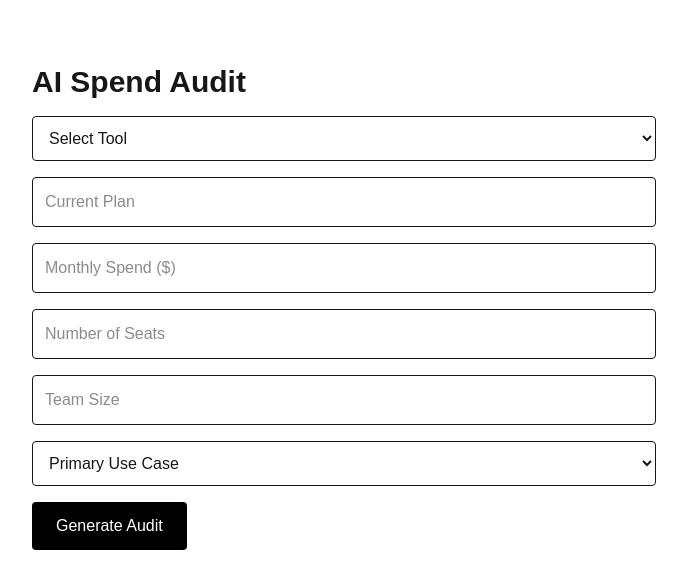
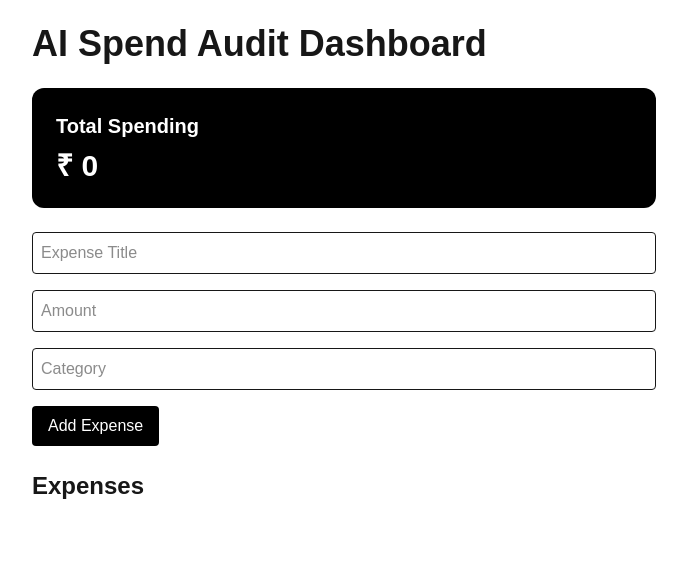
Before and after one commit to Aanya2806/ai-spend-audit, a Next.js app: page / in a window 1280 px wide. Shown: the top 588 px of the page, without its empty margins (296-983 px from the left). Built offline with nearby package versions, Linux system fonts and the light colour scheme.

Commit message:
Day 2: Added expense tracking and dashboard summary

```diff
--- /dev/null
+++ b/app/components/ExpenseList.tsx
@@ -0,0 +1,39 @@
+type Expense = {
+  id: number;
+  title: string;
+  amount: number;
+  category: string;
+};
+
+export default function ExpenseList({
+  expenses,
+}: {
+  expenses: Expense[];
+}) {
+  return (
+    <div className="mt-6">
+      <h2 className="text-2xl font-bold mb-4">
+        Expenses
+      </h2>
+
+      <div className="space-y-4">
+        {expenses.map((expense) => (
+          <div
+            key={expense.id}
+            className="border p-4 rounded-lg shadow"
+          >
+            <h3 className="font-semibold">
+              {expense.title}
+            </h3>
+
+            <p>₹ {expense.amount}</p>
+
+            <p className="text-gray-500 text-sm">
+              {expense.category}
+            </p>
+          </div>
+        ))}
+      </div>
+    </div>
+  );
+}
--- a/app/components/SpendForm.tsx
+++ b/app/components/SpendForm.tsx
@@ -2,111 +2,76 @@
 
 import { useState } from "react";
 
-export default function SpendForm() {
-  const [formData, setFormData] = useState({
-    tool: "",
-    plan: "",
-    monthlySpend: "",
-    seats: "",
-    teamSize: "",
-    useCase: "",
-  });
+type Expense = {
+  id: number;
+  title: string;
+  amount: number;
+  category: string;
+};
 
-  const handleChange = (
-    e: React.ChangeEvent<HTMLInputElement | HTMLSelectElement>
-  ) => {
-    setFormData({
-      ...formData,
-      [e.target.name]: e.target.value,
-    });
-  };
+export default function SpendForm({
+  addExpense,
+}: {
+  addExpense: (expense: Expense) => void;
+}) {
+  const [title, setTitle] = useState("");
+  const [amount, setAmount] = useState("");
+  const [category, setCategory] = useState("");
 
   const handleSubmit = (e: React.FormEvent) => {
     e.preventDefault();
 
-    console.log(formData);
+    const newExpense: Expense = {
+      id: Date.now(),
+      title,
+      amount: Number(amount),
+      category,
+    };
+
+    addExpense(newExpense);
+
+    setTitle("");
+    setAmount("");
+    setCategory("");
   };
 
   return (
     <form
       onSubmit={handleSubmit}
-      className="max-w-2xl mx-auto space-y-4 p-6"
+      className="space-y-4 mt-6"
     >
-      <h2 className="text-3xl font-bold">AI Spend Audit</h2>
-
-      <select
-        name="tool"
-        value={formData.tool}
-        onChange={handleChange}
-        className="w-full border p-3 rounded"
-      >
-        <option value="">Select Tool</option>
-        <option value="ChatGPT">ChatGPT</option>
-        <option value="Claude">Claude</option>
-        <option value="Cursor">Cursor</option>
-        <option value="Copilot">GitHub Copilot</option>
-        <option value="Gemini">Gemini</option>
-        <option value="OpenAI API">OpenAI API</option>
-        <option value="Anthropic API">Anthropic API</option>
-        <option value="Windsurf">Windsurf</option>
-        <option value="v0">v0</option>
-      </select>
-
       <input
         type="text"
-        name="plan"
-        placeholder="Current Plan"
-        value={formData.plan}
-        onChange={handleChange}
-        className="w-full border p-3 rounded"
+        placeholder="Expense Title"
+        value={title}
+        onChange={(e) => setTitle(e.target.value)}
+        className="border p-2 rounded w-full"
+        required
       />
 
       <input
         type="number"
-        name="monthlySpend"
-        placeholder="Monthly Spend ($)"
-        value={formData.monthlySpend}
-        onChange={handleChange}
-        className="w-full border p-3 rounded"
+        placeholder="Amount"
+        value={amount}
+        onChange={(e) => setAmount(e.target.value)}
+        className="border p-2 rounded w-full"
+        required
       />
 
       <input
-        type="number"
-        name="seats"
-        placeholder="Number of Seats"
-        value={formData.seats}
-        onChange={handleChange}
-        className="w-full border p-3 rounded"
+        type="text"
+        placeholder="Category"
+        value={category}
+        onChange={(e) => setCategory(e.target.value)}
+        className="border p-2 rounded w-full"
+        required
       />
-
-      <input
-        type="number"
-        name="teamSize"
-        placeholder="Team Size"
-        value={formData.teamSize}
-        onChange={handleChange}
-        className="w-full border p-3 rounded"
-      />
-
-      <select
-        name="useCase"
-        value={formData.useCase}
-        onChange={handleChange}
-        className="w-full border p-3 rounded"
-      >
-        <option value="">Primary Use Case</option>
-        <option value="coding">Coding</option>
-        <option value="writing">Writing</option>
-        <option value="research">Research</option>
-        <option value="data">Data</option>
-        <option value="mixed">Mixed</option>
-      </select>
 
       <button
         type="submit"
-        className="bg-black text-white px-6 py-3 rounded"
+        className="bg-black text-white px-4 py-2 rounded"
       >
-        Generate Audit
+        Add Expense
       </button>
     </form>
   );
--- a/app/page.tsx
+++ b/app/page.tsx
@@ -1,9 +1,69 @@
+"use client";
+
+import { useEffect, useState } from "react";
 import SpendForm from "./components/SpendForm";
+import ExpenseList from "./components/ExpenseList";
+
+interface Expense {
+  id: number;
+  title: string;
+  amount: number;
+  category: string;
+}
 
 export default function Home() {
-  return (
-    <main className="min-h-screen py-10">
-      <SpendForm />
-    </main>
+  const [expenses, setExpenses] = useState<Expense[]>([]);
+
+  useEffect(() => {
+  const loadExpenses = () => {
+    const savedExpenses =
+      localStorage.getItem("expenses");
+
+    if (savedExpenses) {
+      setExpenses(
+        JSON.parse(savedExpenses) as Expense[]
+      );
+    }
+  };
+
+  loadExpenses();
+}, []);
+
+  useEffect(() => {
+    localStorage.setItem(
+      "expenses",
+      JSON.stringify(expenses)
+    );
+  }, [expenses]);
+
+  const addExpense = (expense: Expense) => {
+    setExpenses((prev) => [...prev, expense]);
+  };
+
+  const totalSpending = expenses.reduce(
+  (total, expense) => total + expense.amount,
+  0
   );
+
+ return (
+  <main className="p-6 max-w-2xl mx-auto">
+    <h1 className="text-4xl font-bold mb-6">
+      AI Spend Audit Dashboard
+    </h1>
+
+    <div className="bg-black text-white p-6 rounded-xl mb-6">
+      <h2 className="text-xl font-semibold">
+        Total Spending
+      </h2>
+
+      <p className="text-3xl font-bold mt-2">
+        ₹ {totalSpending}
+      </p>
+    </div>
+
+    <SpendForm addExpense={addExpense} />
+
+    <ExpenseList expenses={expenses} />
+  </main>
+);
 }
```
